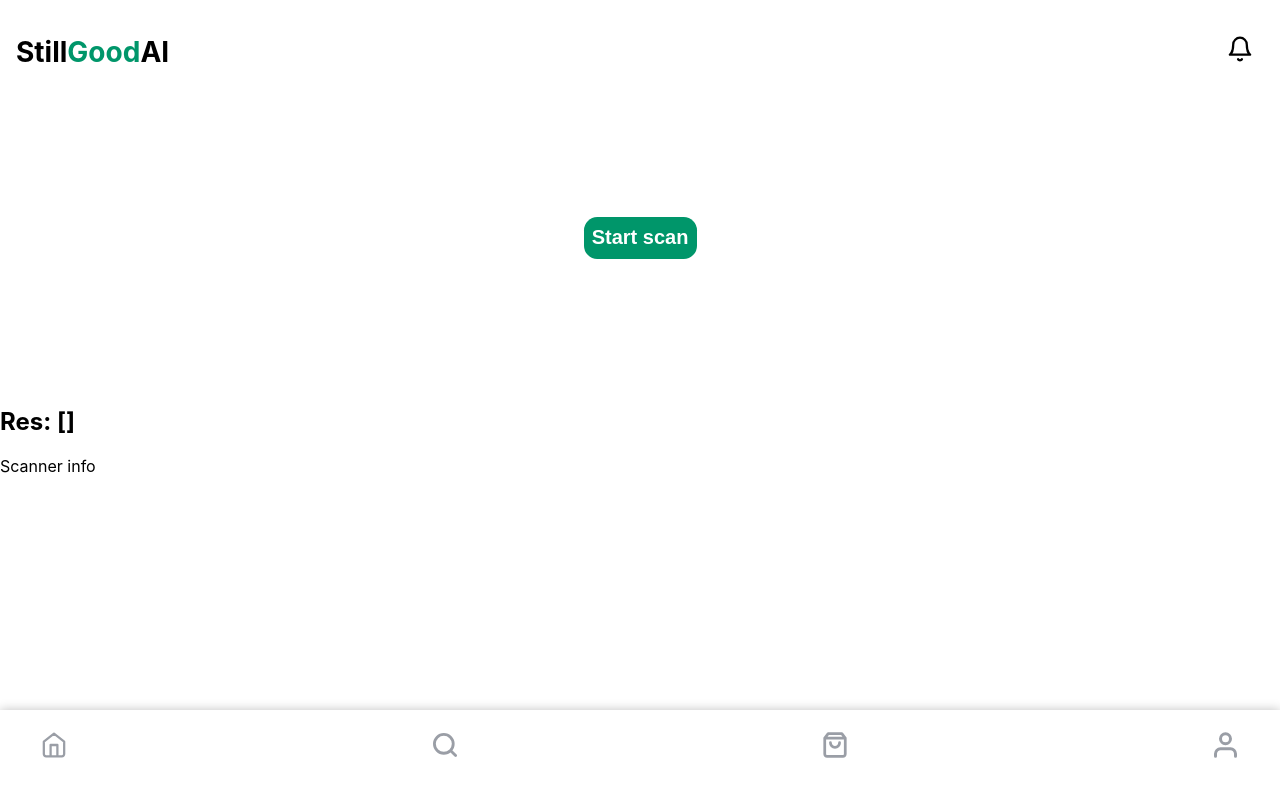
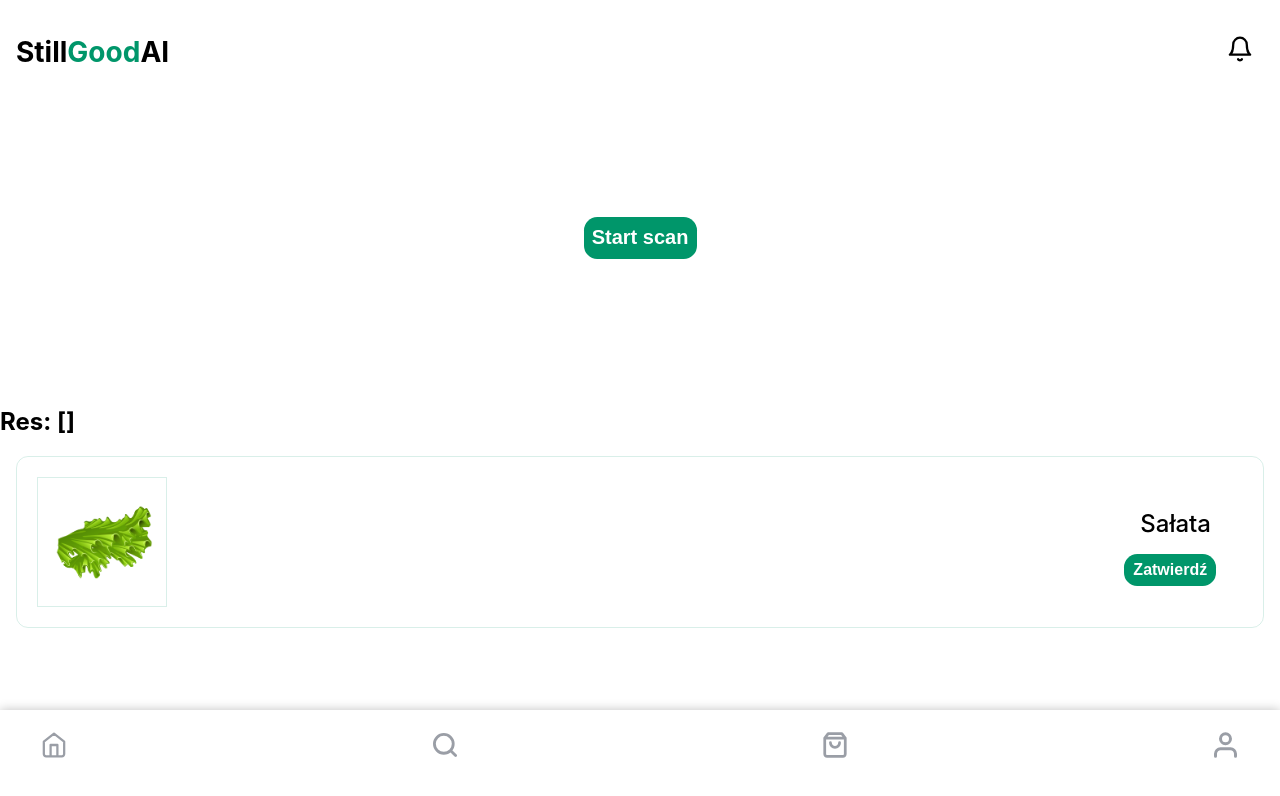
Before and after one commit to pawelkonior/best_idea, a React (Create React App) app in the folder web/: page /scan in a window 1280 px wide. Shown: the top 796 px of the page. Built offline with nearby package versions, Linux system fonts and the light colour scheme.

Commit message:
scanner result component

```diff
--- a/web/src/components/Scanner/ScannerResult.js
+++ b/web/src/components/Scanner/ScannerResult.js
@@ -1,5 +1,21 @@
+import salata from "../../assets/images/salata.png";
+import "../../partials/ScannerResult.scss";
+
 function ScannerResult() {
-    return <div>Scanner info</div>;
+    return (
+        <div className="result-container">
+            <img
+                className="scanned-product-img"
+                src={salata}
+                alt="zeskanowany produkt"
+            />
+            <div className="wrapper">
+                <div className="product-name">Sałata</div>
+
+                <button className="accept-btn">Zatwierdź</button>
+            </div>
+        </div>
+    );
 }
 
 export default ScannerResult;
--- /dev/null
+++ b/web/src/partials/ScannerResult.scss
@@ -0,0 +1,40 @@
+.result-container {
+    display: flex;
+    justify-content: space-between;
+
+    background: "white";
+    border: 1px solid rgba(0, 150, 106, 0.15);
+    border-radius: 12px;
+    margin-inline: 16px;
+    margin-top: 20px;
+    padding: 20px;
+
+    .scanned-product-img {
+        border: 1px solid rgba(0, 150, 106, 0.15);
+
+        width: 8rem;
+        height: 8rem;
+    }
+
+    .wrapper {
+        display: flex;
+        flex-direction: column;
+        margin: 1rem;
+
+        .product-name {
+            margin: 1rem;
+            font-size: 24px;
+            font-weight: 500;
+        }
+        .accept-btn {
+            height: 32px;
+            width: 92px;
+            background: #00966a;
+            border-radius: 13.2343px;
+            border: 0;
+            color: #ffffff;
+            font-size: 16px;
+            font-weight: bold;
+        }
+    }
+}
```
Also changed, not shown: web/src/components/Card.jsx (+4 -10 lines), web/src/components/MainPage.jsx (+8 -13 lines), web/src/assets/images/salata.png (renamed from web/src/assets/salata.png).
